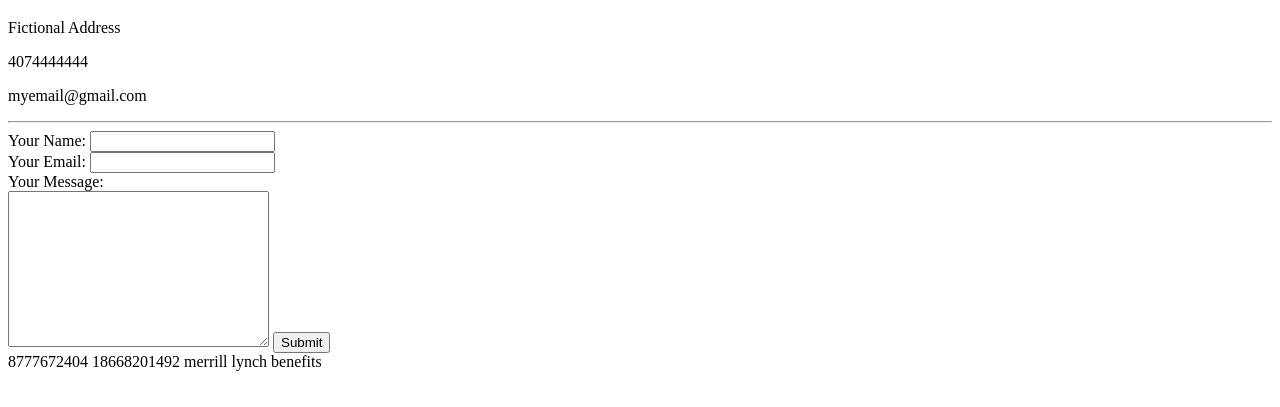
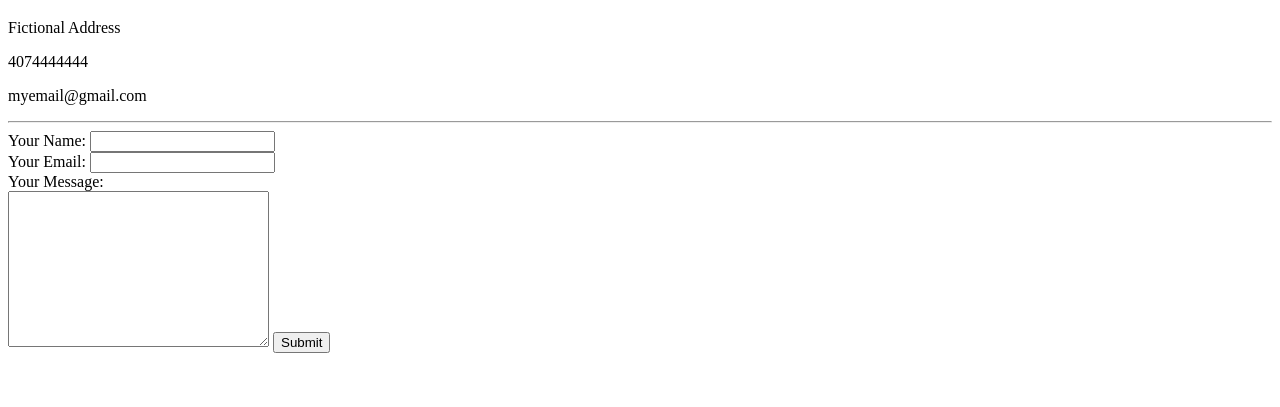
Before and after one commit to cberrios421/cv, a plain HTML site: page contact-me.html in a window 1280 px wide. Shown: the part 61-468 px from the top of the page. Drawn offline with Linux system fonts and the light colour scheme.

Commit message:
took off my merrill lynch notes lol

```diff
--- a/contact-me.html
+++ b/contact-me.html
@@ -21,6 +21,3 @@
     </form>
   </body>
 </html>
-
-8777672404
-18668201492 merrill lynch benefits
```
